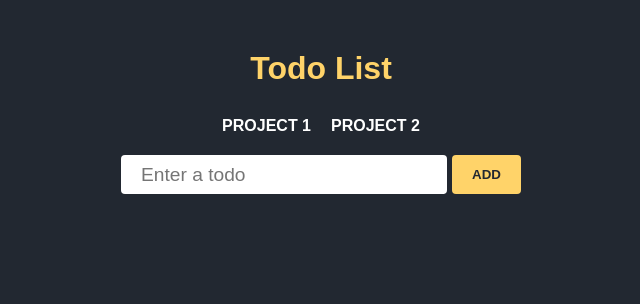
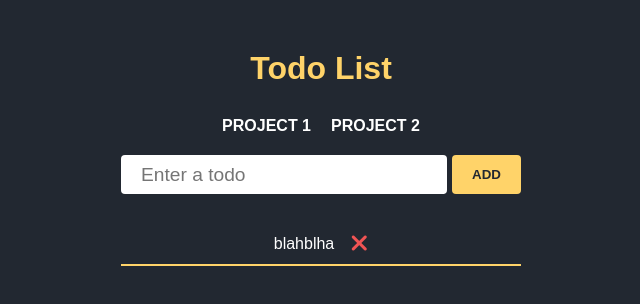
Before and after one commit to anasommer/TOP-todo-app, a website built with webpack: page src/index.html in a window 1280 px wide. Shown: the whole page, without its empty margins (319-959 px from the left). Built offline with nearby package versions, Linux system fonts and the light colour scheme.

Commit message:
added styling for todo item

```diff
--- a/src/index.html
+++ b/src/index.html
@@ -17,5 +17,12 @@
       <input type="text" id="todo" placeholder="Enter a todo" />
       <button id="add-todo-btn">Add</button>
     </div>
+    <div class="todos-container">
+      <ul class="todo-list">
+        <li class="todo-item">
+          blahblha<i class="fas fa-xl fa-xmark remove-icon"></i>
+        </li>
+      </ul>
+    </div>
   </body>
 </html>
--- a/src/main.js
+++ b/src/main.js
@@ -1,4 +1,7 @@
+import '@fortawesome/fontawesome-free/css/all.css';
 import './style.css';
+
+const body = document.querySelector('body');
 
 // Create a UI for the project
 // Create a Todo list app using js modules
--- a/src/style.css
+++ b/src/style.css
@@ -17,9 +17,13 @@ h1 {
   color: #ffd369;
 }
 
+ul {
+  list-style: none;
+}
+
 .projects {
   display: flex;
-  list-style: none;
+
   justify-content: center;
   align-items: center;
   gap: 20px;
@@ -69,3 +73,19 @@ h1 {
 #add-todo-btn:hover {
   color: #fff;
 }
+
+.todo-list {
+  margin-top: 30px;
+}
+
+.todo-item {
+  border-bottom: 2px solid #ffd369;
+  padding: 0.7rem 1.2rem;
+  transition: 0.3s all ease;
+}
+
+.remove-icon {
+  color: #f05454;
+  padding-left: 1rem;
+  cursor: pointer;
+}
```
Also changed, not shown: 1 other file.
